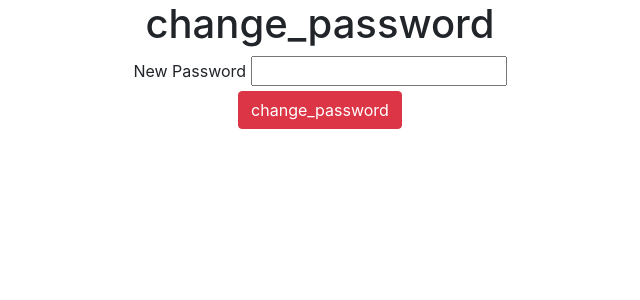
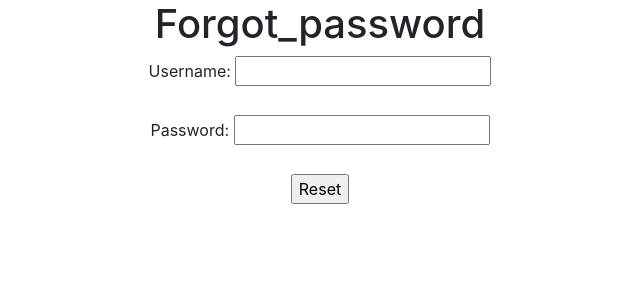
Before and after one commit to aguakash1437/user_login, a Django app: page /forget_password/ in a window 1280 px wide. Shown: the part 42-342 px from the top of the page, without its empty margins (320-960 px from the left). Run offline with Django 4.2, Linux system fonts and the light colour scheme; the first user in the database is signed in.

Commit message:
first commit

```diff
--- a/templates/forget_password.html
+++ b/templates/forget_password.html
@@ -1,17 +1,19 @@
 {% extends 'dummy.html' %}
 {% block title %}
-    <title>change_password</title>
+<title>Forgot_password</title>
 {% endblock %}
-
 {% block body_block %}
-
     <center>
-    <h1>change_password</h1>
+    <h1>Forgot_password</h1>
     <form method="POST">
         {% csrf_token %}
-        <label for="pw">New Password</label>
-        <input type="password" name="pw" id="pw"><br>
-        <input type="submit" value="change_password" class="btn btn-danger">
+
+        <label for="un">Username:</label>
+        <input type="text" name="un" id="un"><br><br>
+        <label for="pw">Password:</label>
+        <input type="password" name="pw" id="pw">
+        <br><br>
+        <input type="submit" value="Reset">
     </form>
 </center>
 {% endblock %}
```
Also changed, not shown: db.sqlite3, media/pp/m10.jpg (added).
